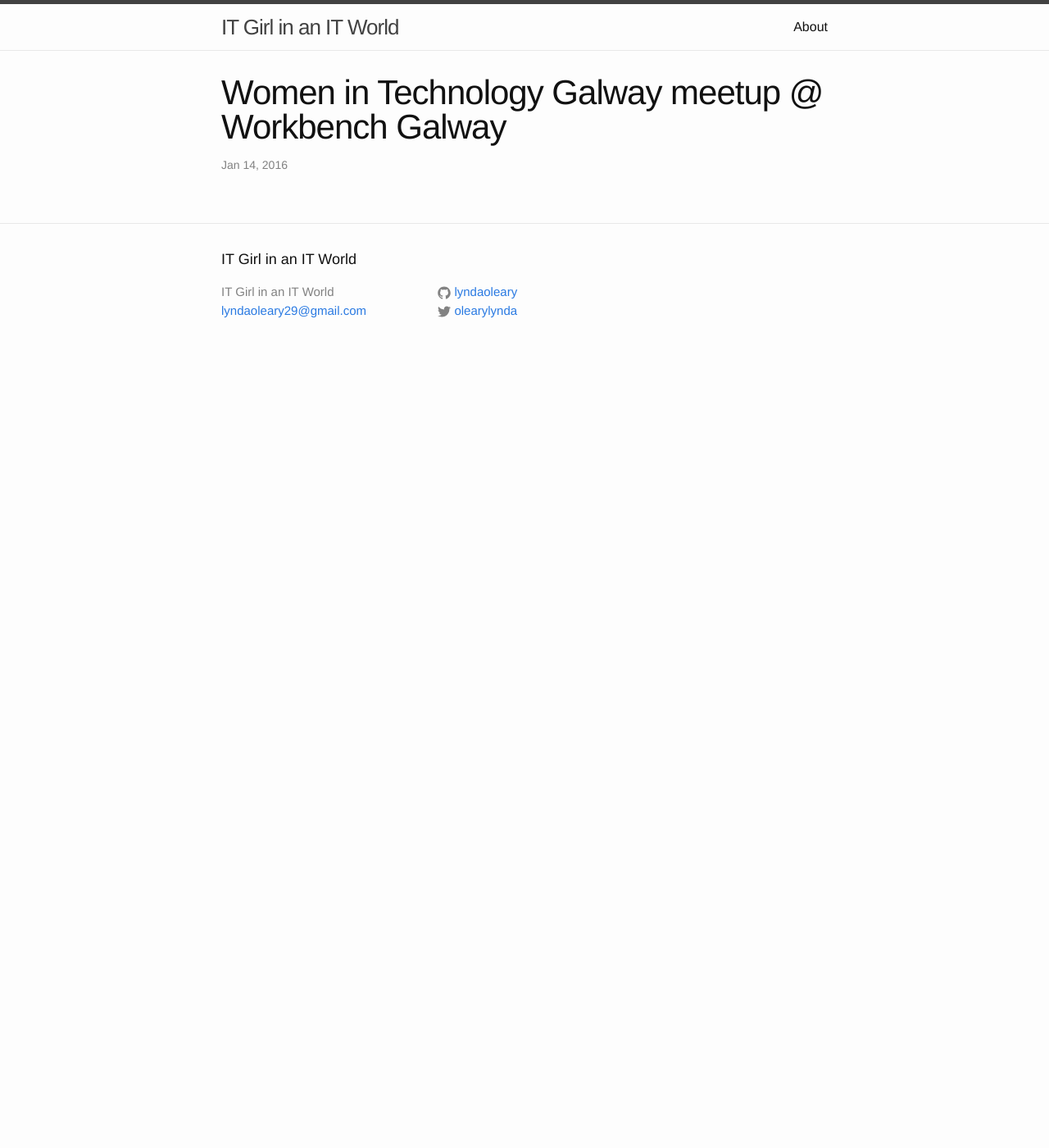
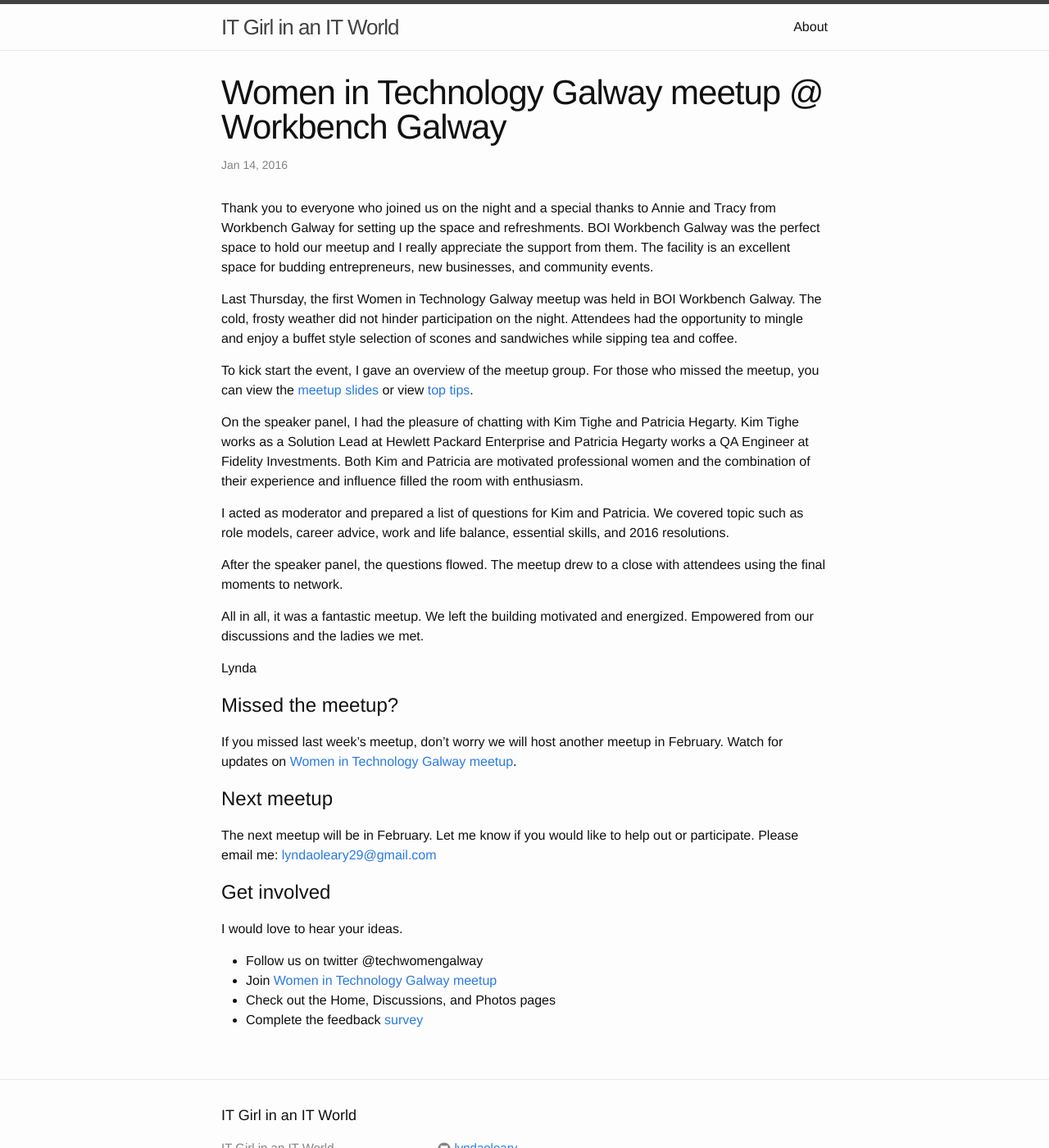
Before and after one commit to lyndaoleary/lyndaoleary.github.io, a Jekyll site: the page built from _posts/2016-01-14-women-in-tech.markdown, in a window 1280 px wide and 1400 px high. Shown: the whole window at 82% size. Built offline with Jekyll 4.4.1, drawn with Linux system fonts in a browser that asks for light colours.

Commit message:
new updates

```diff
--- a/_posts/2016-01-14-women-in-tech.markdown
+++ b/_posts/2016-01-14-women-in-tech.markdown
@@ -2,3 +2,35 @@
 layout: post
 title: Women in Technology Galway meetup @ Workbench Galway
 ---
+Thank you to everyone who joined us on the night and a special thanks to Annie and Tracy from Workbench Galway for setting up the space and refreshments. BOI Workbench Galway was the perfect space to hold our meetup and I really appreciate the support from them. The facility is an excellent space for budding entrepreneurs, new businesses, and community events.
+
+Last Thursday, the first Women in Technology Galway meetup was held in BOI Workbench Galway. The cold, frosty weather did not hinder participation on the night. Attendees had the opportunity to mingle and enjoy a buffet style selection of scones and sandwiches while sipping tea and coffee.
+
+To kick start the event, I gave an overview of the meetup group. For those who missed the meetup, you can view the [meetup slides](https://docs.google.com/presentation/d/19uYiomGfPR1zpx7ExR7zFBstQ3NhkBgUYC1aSoh9hAA/edit?usp=sharing) or view [top tips](https://t.co/LASWa4Esl1).
+
+On the speaker panel, I had the pleasure of chatting with Kim Tighe and Patricia Hegarty. Kim Tighe works as a Solution Lead at Hewlett Packard Enterprise and Patricia Hegarty works a QA Engineer at Fidelity Investments. Both Kim and Patricia are motivated professional women and the combination of their experience and influence filled the room with enthusiasm.
+
+I acted as moderator and prepared a list of questions for Kim and Patricia. We covered topic such as role models, career advice, work and life balance, essential skills, and 2016 resolutions.
+
+After the speaker panel, the questions flowed. The meetup drew to a close with attendees using the final moments to network.
+
+All in all, it was a fantastic meetup. We left the building motivated and energized. Empowered from our discussions and the ladies we met.
+
+Lynda
+
+# Missed the meetup?
+
+If you missed last week’s meetup, don’t worry we will host another meetup in February. Watch for updates on [Women in Technology Galway meetup](http://www.meetup.com/Women-In-Technology-Galway/).
+
+# Next meetup
+
+The next meetup will be in February. Let me know if you would like to help out or participate. Please email me: <lyndaoleary29@gmail.com>
+
+# Get involved
+
+I would love to hear your ideas.
+
+* Follow us on twitter @techwomengalway
+* Join [Women in Technology Galway meetup](http://www.meetup.com/Women-In-Technology-Galway/)
+* Check out the Home, Discussions, and Photos pages
+* Complete the feedback [survey](http://tiny.cc/hef57x)
```
Also changed, not shown: 1 other file.
